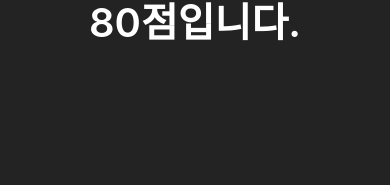
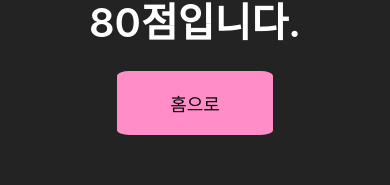
Before and after one commit to Exist95/Front-interview, a React Native app in the folder client/: screen /Result in a window 390 px wide. Shown: the part 459-644 px from the top of the page. Built offline with nearby package versions, Linux system fonts and the light colour scheme.

Commit message:
[REFECTOR]: 컴포넌트 폴더 수정

```diff
--- a/client/view/components/Common/Header/index.tsx
+++ b/client/view/components/Common/Header/index.tsx
@@ -19,3 +19,6 @@ export const Header = () => {
     </S.Container>
   );
 };
+
+//로그인 됐을 때, 안 됐을 때 프로필 사진 달라야 합니다.
+//사진 두 개 구해서, svg로 변환 필요.
--- /dev/null
+++ b/client/view/components/Common/NavigationButton/index.tsx
@@ -0,0 +1,17 @@
+import { useNavigation } from "@react-navigation/native";
+import React from "react";
+import { INavigationButtonProps } from "../../../../types/NavigationButton";
+import * as S from "./style";
+
+export const NavigationButton = ({ text }: INavigationButtonProps) => {
+  const navigation = useNavigation<any>();
+  return (
+    <S.BtnContainer
+      onPress={() => {
+        navigation.navigate("Questions");
+      }}
+    >
+      <S.BtnText>{text}</S.BtnText>
+    </S.BtnContainer>
+  );
+};
--- /dev/null
+++ b/client/view/components/Common/NavigationButton/style.ts
@@ -0,0 +1,18 @@
+import styled from "styled-components/native";
+
+export const BtnContainer = styled.TouchableOpacity`
+  width: 40%;
+  height: 8%;
+  border-radius: 8%;
+  background-color: #ff8dc7;
+  position: absolute;
+  justify-content: center;
+  align-items: center;
+  top: 530px;
+`;
+
+export const BtnText = styled.Text`
+  color: black;
+  font-size: 18px;
+  font-weight: 400;
+`;
```
